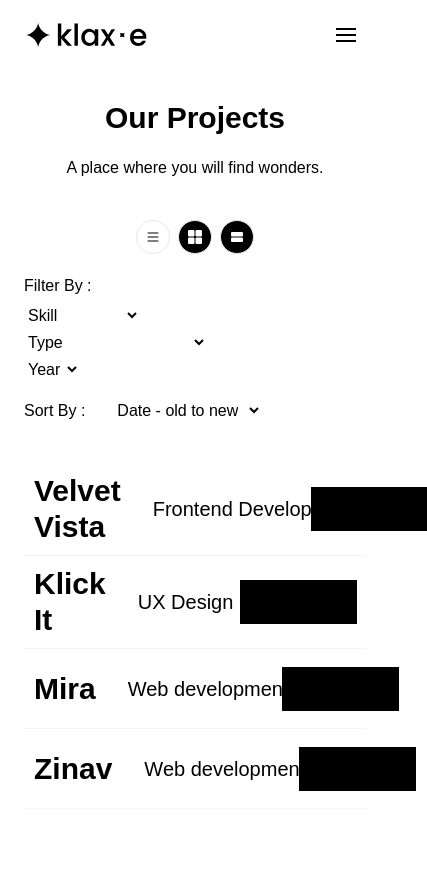
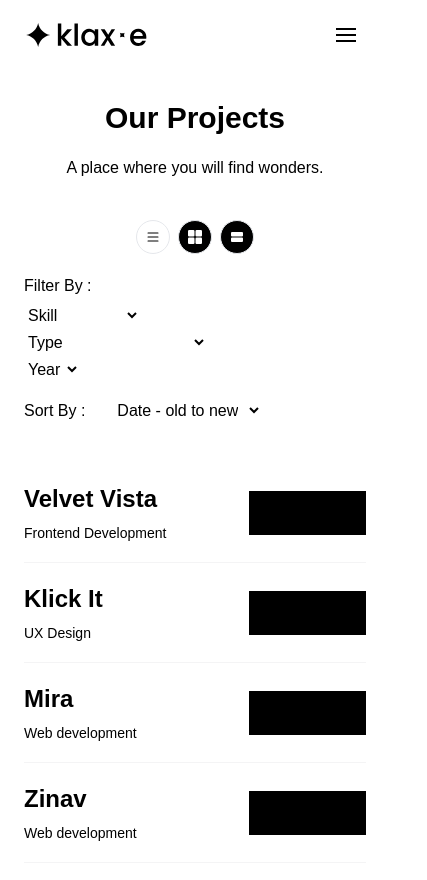
Before and after one commit to Kanna116/klaxe, a Next.js app: page /projects in a window 390 px wide. Both pictures are taken after a click on the element 153 px from the left and 237 px from the top of the page. Shown: the top 880 px of the page, 427 px wide, since content can reach past the window. Built offline with nearby package versions, Linux system fonts and the light colour scheme; a web font is replaced by a local one.

Commit message:
project list style made responsive

```diff
--- a/pages/projects/components/projectlisttype.js
+++ b/pages/projects/components/projectlisttype.js
@@ -30,10 +30,10 @@ const ProjectListType = ({ title, desc, liveLink, codeLink, heroImage, details,
         <div
             onMouseMove={(e) => { handleMouseMove(e); setCardOpen(true) }}
             onMouseLeave={() => setCardOpen(false)}
-            className='group w-full h-fit min-h-[80px] p-[10px] flex items-center justify-between gap-10 border-b-[1px] border-zinc-100 relative cursor-pointer'>
-            <div className='w-full h-full flex items-center justify-between gap-8  z-0 group-hover:z-30 '>
-                <h1 className='w-full text-3xl font-semibold capitalize  mix-blend-difference'>{title}</h1>
-                <h3 className='shrink-0 text-xl font-thin hover:font-semibold hover:text-black'>{details[0].information[0]}</h3>
+            className='group w-full h-fit lg:min-h-[80px] md:min-h-[80px] min-h-[100px] lg:p-[10px] p-0 md:p-0 flex items-center justify-between gap-10 border-b-[1px] border-zinc-100 relative cursor-pointer'>
+            <div className='w-full h-full flex lg:items-center items-start justify-between lg:gap-8 md:gap-4 gap-2  z-0 group-hover:z-30 flex-col lg:flex-row md:flex-row'>
+                <h1 className='w-full lg:text-3xl text-2xl font-semibold capitalize  mix-blend-difference'>{title}</h1>
+                <h3 className='shrink-0 lg:text-xl text-sm font-thin hover:font-semibold hover:text-black'>{details[0].information[0]}</h3>
             </div>
             <Link href={`/projects/${url}`} className='z-0 group-hover:z-30 bg-black px-5 py-2'>
                 <button className='mix-blend-difference rounded-special font-semibold text-lg flex items-center gap-3 '>
```
